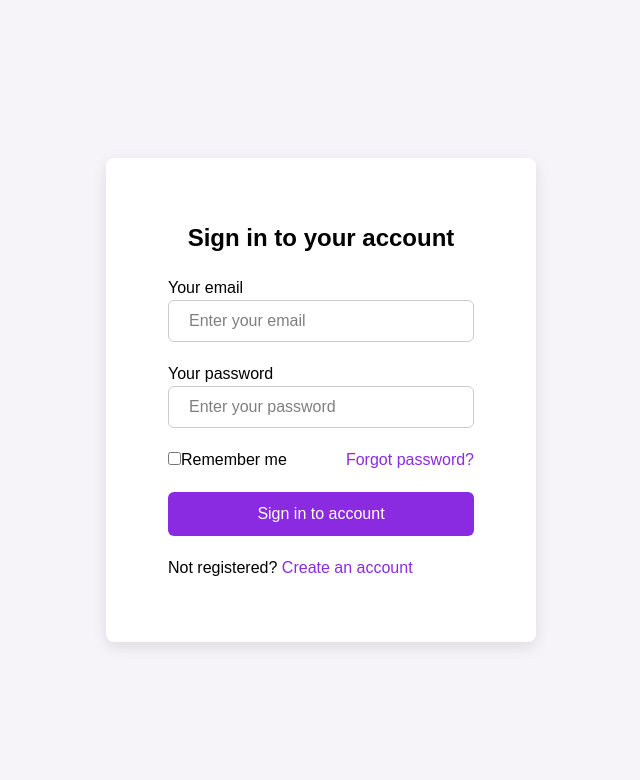
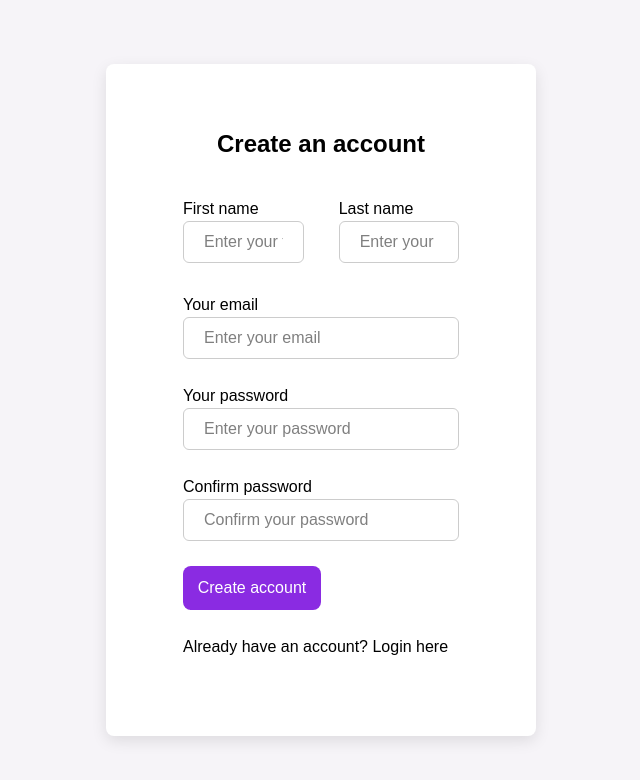
Before and after one commit to call-me-rodney/Academic-Issue-Tracking-System, a React (Vite) app in the folder client/: page /signup in a window 1280 px wide. Shown: the top 780 px of the page, without its empty margins (319-959 px from the left). Built offline with nearby package versions, Linux system fonts and the light colour scheme.

Commit message:
working login and sign up

```diff
--- a/client/src/App.jsx
+++ b/client/src/App.jsx
@@ -1,9 +1,13 @@
 import React from 'react'
 import Login from './componets/Login';
+import Allroutes from './Routes/Allroutes';
 
 const App = () => {
   return (
-   <Login/>
+    <>
+
+    <Allroutes/>
+    </>
   )
 }
 
--- a/client/src/Routes/Allroutes.jsx
+++ b/client/src/Routes/Allroutes.jsx
@@ -1,8 +1,15 @@
 import React from 'react'
+import { Route, Routes } from 'react-router-dom';
+import Login from '../componets/Login';
+import SignUp from '../componets/Signup';
 
 const Allroutes = () => {
   return (
-    <div>Allroutes</div>
+    <Routes>
+      <Route path='/' element={<Login />} />
+      <Route path='/login' element={<Login />} />
+      <Route path='/signup' element={<SignUp/>} />
+    </Routes>
   )
 }
 
--- a/client/src/componets/Login.jsx
+++ b/client/src/componets/Login.jsx
@@ -1,31 +1,49 @@
 import React from 'react'
+import { NavLink } from 'react-router-dom'
+import SignUp from './Signup'
 
 const Login = () => {
   return (
     <div className="container">
-
       <form action="#" className="form">
-      <h1>Sign in to your account</h1>
+        <h1>Sign in to your account</h1>
         <div className="space">
-        <label for="email">Your email</label>
-        <input className="input-box" required type="email" placeholder="Enter your email" name="email"/>
+          <label htmlFor="email">Your email</label>
+          <input
+            className="input-box"
+            required
+            type="email"
+            placeholder="Enter your email"
+            name="email"
+            id="email"
+          />
         </div>
         <div className="space">
-        <label for="password">Your password</label>
-        <input className="input-box" required type="password" placeholder="Enter your password" name="password"/>
+          <label htmlFor="password">Your password</label>
+          <input
+            className="input-box"
+            required
+            type="password"
+            placeholder="Enter your password"
+            name="password"
+            id="password"
+          />
         </div>
-        <div  className="back">
+        <div className="back">
           <div>
-        <input type="checkbox"/>Remember me
-        </div>
-        <a className="account" href="Forgot Password.jsx">Forgot password?</a>
+            <input type="checkbox" id="remember-me" />
+            <label htmlFor="remember-me">Remember me</label>
+          </div>
+          <NavLink className="account" to="/forgot-password">
+            Forgot password?
+          </NavLink>
         </div>
         <div className="submit">
-        <input  type="submit" value="Sign in to account"/>
+          <input type="submit" value="Sign in to account" />
         </div>
-        <div >
-        Not registered? <a className="account" href="SignUp.jsx">Create an account</a>
-      </div>
+        <div>
+          Not registered? <NavLink to="/signup">Create an account</NavLink>
+        </div>
       </form>
     </div>
   )
--- a/client/src/componets/Signup.jsx
+++ b/client/src/componets/Signup.jsx
@@ -1,40 +1,77 @@
 import React from 'react'
 import './SignUp.css'
+import { NavLink } from 'react-router-dom'
 
 const SignUp = () => {
   return (
     <div className="container">
-        <form action="#" className="form">
+      <form action="#" className="form">
         <h1>Create an account</h1>
         <div className="box">
-        <div className="input">
-        <label for="name">First name</label>
-        <input className="input-box" required type="text" placeholder="Enter your name" name="name"/>
+          <div className="input">
+            <label htmlFor="firstName">First name</label>
+            <input
+              className="input-box"
+              required
+              type="text"
+              placeholder="Enter your first name"
+              name="firstName"
+              id="firstName"
+            />
+          </div>
+          <div className="input">
+            <label htmlFor="lastName">Last name</label>
+            <input
+              className="input-box"
+              required
+              type="text"
+              placeholder="Enter your last name"
+              name="lastName"
+              id="lastName"
+            />
+          </div>
         </div>
         <div className="input">
-        <label for="name">Last name</label>
-        <input className="input-box" required type="text" placeholder="Enter your name" name="name"/>
-        </div></div>
-        <div className="input">
-        <label for="name">Your email</label>
-        <input className="input-box" required type="email" placeholder="Enter your email" name="name"/>
+          <label htmlFor="email">Your email</label>
+          <input
+            className="input-box"
+            required
+            type="email"
+            placeholder="Enter your email"
+            name="email"
+            id="email"
+          />
         </div>
         <div className="input">
-        <label for="name">Your password</label>
-        <input className="input-box" required type="password" placeholder="Enter your name" name="name"/>
+          <label htmlFor="password">Your password</label>
+          <input
+            className="input-box"
+            required
+            type="password"
+            placeholder="Enter your password"
+            name="password"
+            id="password"
+          />
         </div>
         <div className="input">
-        <label for="name">Confirm password</label>
-        <input className="input-box" repeat type="password" placeholder="Enter your name" name="name"/>
+          <label htmlFor="confirmPassword">Confirm password</label>
+          <input
+            className="input-box"
+            required
+            type="password"
+            placeholder="Confirm your password"
+            name="confirmPassword"
+            id="confirmPassword"
+          />
         </div>
         <div className="input">
-        <input className="input-box-1" type="submit" value="Create account"/>
+          <input className="input-box-1" type="submit" value="Create account" />
         </div>
         <div className="input">
-        Already have an account? <a className="log" href="Login.jsx">Login here</a>
+          Already have an account? <NavLink to="/login">Login here</NavLink>
         </div>
-        </form>
-      </div>
+      </form>
+    </div>
   )
 }
 
```
Also changed, not shown: client/src/main.jsx (+7 -2 lines).
